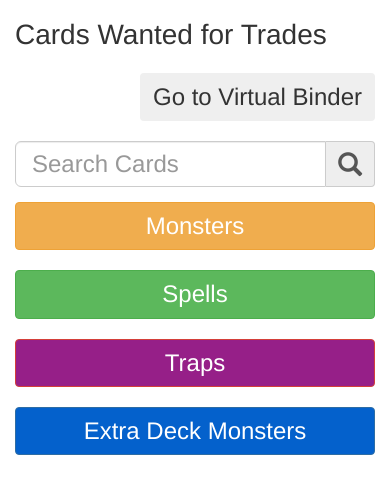
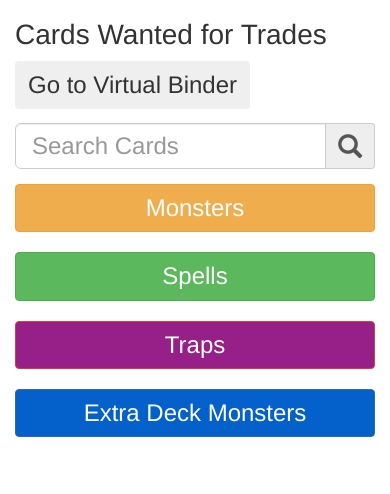
Before and after one commit to friscis/friscis.github.io, a plain HTML site: page yugioh/trades.html in a window 390 px wide. Drawn offline with nearby package versions, Linux system fonts and the light colour scheme.

Commit message:
Update trades.html

```diff
--- a/yugioh/trades.html
+++ b/yugioh/trades.html
@@ -37,7 +37,7 @@
 				font-size: 24px;
 			}
 			.button-wrapper .btn {
-				margin-top:12px;
+				margin-top:-72px;
 			}
 		</style>
 		<script>
@@ -51,7 +51,6 @@
 		  for (tb in tables) {
 			  table = document.getElementById(tables[tb]);
 			  tr = table.getElementsByTagName("tr");
-
 			  // Loop through all table rows, and hide those who don't match the search query
 			  for (i = 0; i < tr.length; i++) {
 				td = tr[i].getElementsByTagName("td")[0];
@@ -65,24 +64,32 @@
 			  }
 		  }
 		}
+		function widthChange() {
+			if($(window).width() <= 520) {
+				document.getElementById("headButton").style.marginTop="0px";
+				document.getElementById("buttonWrap").style.textAlign="left";
+				document.getElementById("searchbar").style.marginTop="-6px";
+			}
+			else {
+				document.getElementById("headButton").style.marginTop="-72px";
+				document.getElementById("buttonWrap").style.textAlign="right";
+				document.getElementById("searchbar").style.marginTop="-24px";
+			}
+		}
 		</script>
 	</head>
-	<body>
+	<body onload="widthChange()" onresize="widthChange()">
 		<div class="container">
-			<div class="row">
-			   <div class="col-md-6">
-				  <h2>Cards Wanted for Trades</h2>
-			   </div>
-			   <div class="col-md-6 text-right button-wrapper">
-				  <button type="submit" onclick="location.href = 'binder.html';" class="btn btn-basic" >
-					 <div>Go to Virtual Binder</div>
-				  </button>
-				  </span>
-			   </div>
-			</div>
+
+		  <h2>Cards Wanted for Trades</h2>
+		   <div class="text-right button-wrapper" id="buttonWrap">
+			  <button type="submit" onclick="location.href = 'binder.html';" class="btn btn-basic" id="headButton">
+				 <div>Go to Virtual Binder</div>
+			  </button>
+		   </div>
 			<br/>
 
-			<div class="form-group">
+			<div class="form-group" style="margin-top:-24px" id="searchbar">
                 <div class="input-group">
                     <input type="text" class="form-control input-lg"
                            placeholder="Search Cards" id="search" onkeyup="myFunction()"/>
```
